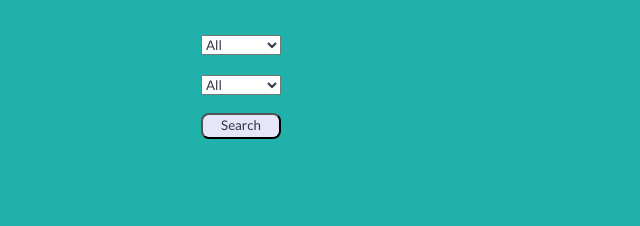
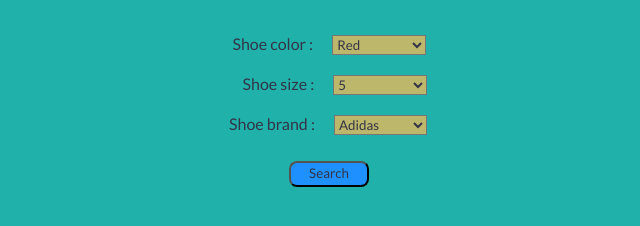
Before and after one commit to ammaar345/shoe-catalogue, a plain HTML site: page index.html in a window 1280 px wide. Shown: the part 90-316 px from the top of the page, without its empty margins (319-959 px from the left). Drawn offline with Linux system fonts and the light colour scheme.

Commit message:
added more styling

```diff
--- a/css/style.css
+++ b/css/style.css
@@ -1,9 +1,16 @@
 body{
 background-color: lightseagreen;
-
+text-align: left;
 }
+.ri{padding-left: 1.7em;}
+.le{padding-left:0.9em;}
+.space{padding: 0.5em;}
+label{padding: 1em;
+text-align: left;
+padding-left: 1em;}
 .shoeColor:hover{background-color: cadetblue;}
 .shoeSize:hover{background-color: cadetblue;}
+.shoeBrand:hover{background-color: cadetblue;}
 .btnSearch{background-color:
     lavender;}
     .btnSearch:active{background-color: lavenderblush;}
@@ -13,8 +20,11 @@ background-color: lightseagreen;
     .btnSearch{
         width: 6em;
         border-radius: 0.6em;
+        background-color: dodgerblue;
     }
     select{
-width: 6em;
 
+        width: 7em;
+
+background-color: darkkhaki;
     }
--- a/index.html
+++ b/index.html
@@ -11,14 +11,20 @@
 <body>
     <div class="container">
         <div class="row">
+        <div class="row">
             <div class="center">
     <h1>Shoe Catalogue</h1>
 </div>
 </div>
-<div class="row center">
-    <div class="col-10">
-<select name="color" class="shoeColor">
-<option value="">All</option>
+<div class="row ">
+    <!-- <div class="col-6">
+</div> -->
+    <div class="center col-6 space ri">
+
+    <label for="color">Shoe color :</label>
+<select name="color" class="shoeColor" id="color">
+<!-- <option value="">All</option> -->
+
 <option value="red">Red</option>
 <option value="white">White</option>
 <option value="black">Black</option>
@@ -27,10 +33,15 @@
 </select>
 </div>
 </div>
-<div class="row center">
-    <div class="col-10">
-<select name="size" class="shoeSize">
-  <option value="">All</option>
+<div class="row ">
+   <!-- <div class="col-6">
+</div> -->
+    <div class="center col-6 space ">
+
+<label for="shoeSize"class="center ri">Shoe size  :</label>
+  <select name="size" class="shoeSize">
+  <!-- <option value="">All</option>   -->
+
 <option value="1">5</option>
 <option value="2">6</option>
 <option value="3">7</option>
@@ -39,14 +50,34 @@
 </select>
 </div>
 </div>
+<div class="row ">
+
+<!--
+    <div class="col-6">
+         </div> -->
+        <div class="center col-6 space ">
+            <label for="brand" class="center le">Shoe brand :</label>
+            <select name="brand" class="shoeBrand" >
+<option value="1">Adidas</option>
+<option value="2">Nike</option>
+<option value="3">Levis</option>
+<option value="4">Polo</option>
+<option value="5">Reebok</option>
+</select>
+    </div>
+
 <div class="row center">
-    <div class="col-10">
-    <input type="button" class="btnSearch" value="Search">
+    <div class="col-12 space">
+    <input type="button" class="btnSearch " value="Search">
 </div>
+</div>
+
+
 </div>
 <div class="row center">
     <p>         </p>
 </div>
+
 </div>
 </body>
 </html>
```
Also changed, not shown: 1 other file.
